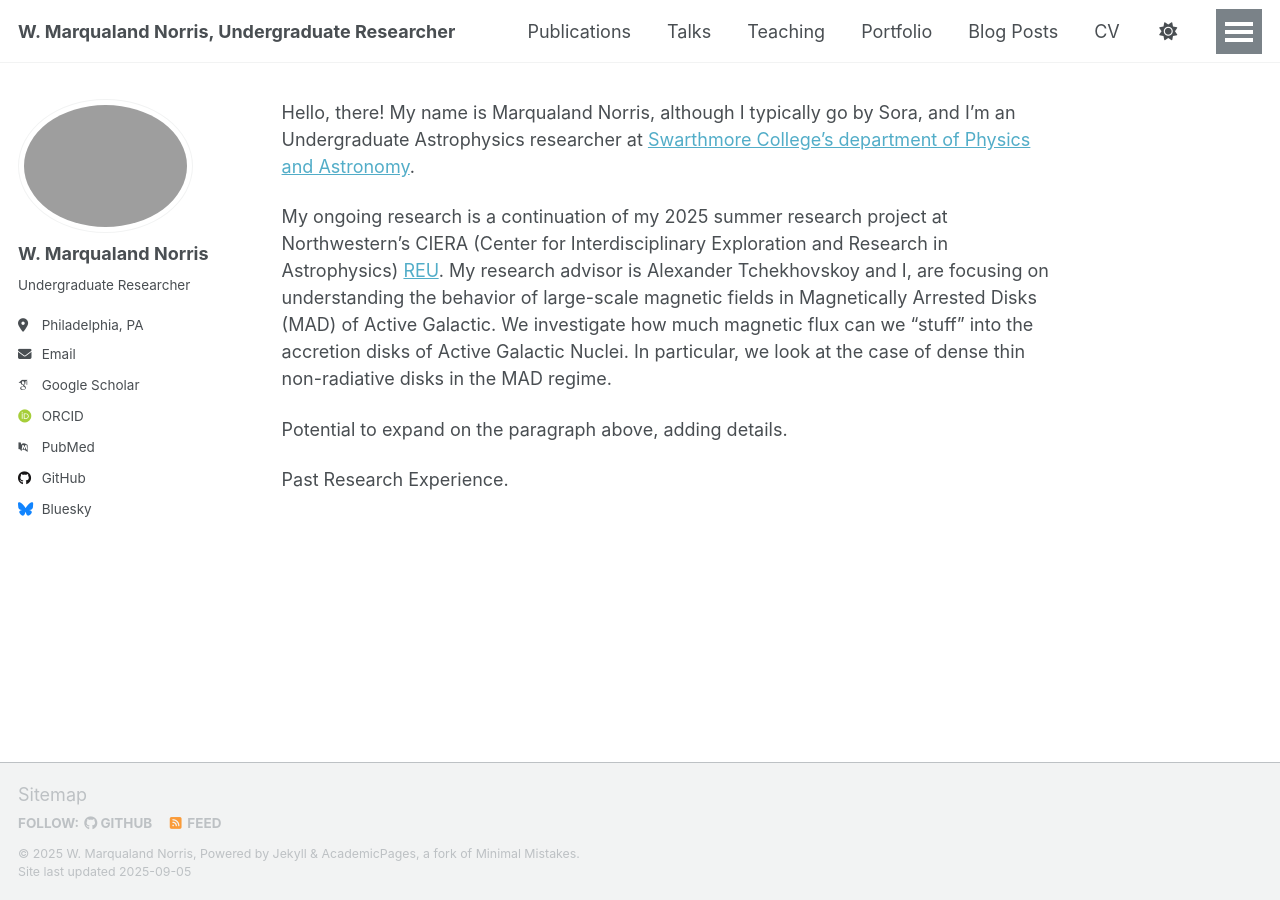
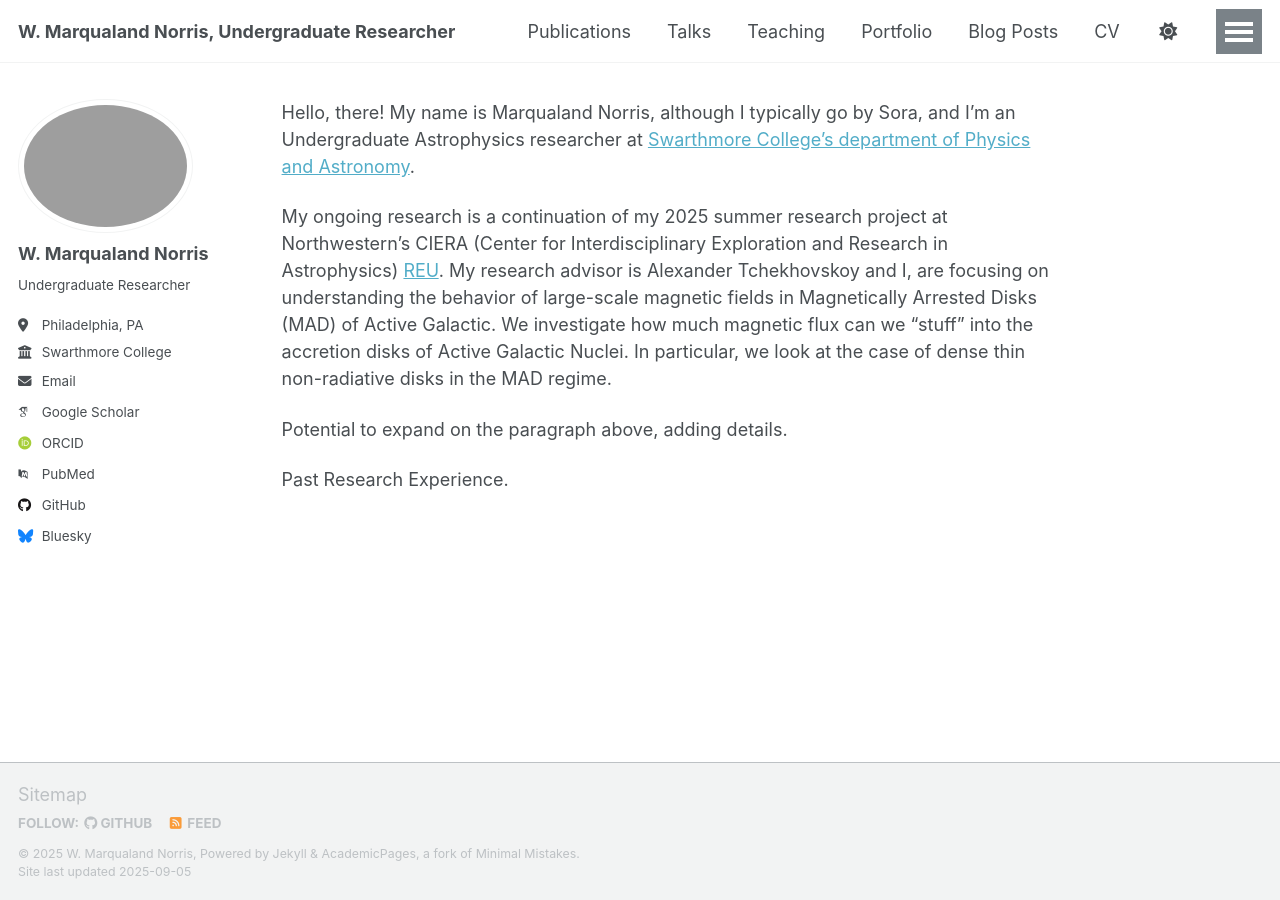
Before and after one commit to mnorris12/mnorris12.github.io, a Jekyll site: the page built from _pages/about.md, in a window 1280 px wide. Built offline with Jekyll 4.4.1, drawn with Linux system fonts in a browser that asks for light colours; some web fonts are replaced; a script that is not in the unit is left out.

Commit message:
"employer" (just college)  and possibly email

```diff
--- a/_config.yml
+++ b/_config.yml
@@ -27,6 +27,7 @@ author:
   pronouns         : # "he/him/his"
   bio              : "Undergraduate Researcher"
   location         : "Philadelphia, PA"
+  employer         : "Swarthmore College"
   email            : "mnorris1@swarthmore.edu"
 
   # Academic websites
```
